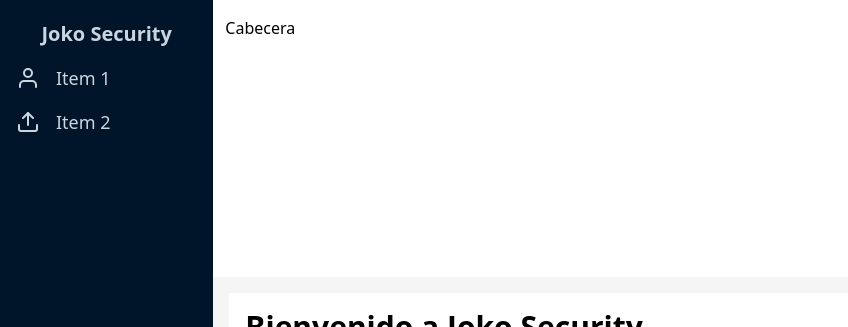
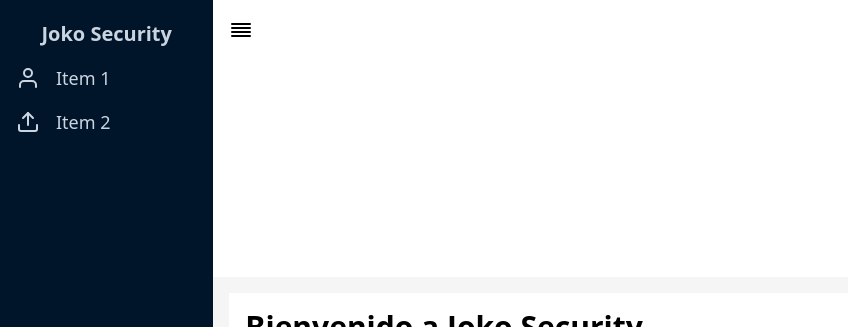
Before and after one commit to jokoframework/security-starter-react, a Next.js app: page / in a window 1280 px wide. Shown: the top 327 px of the page, without its empty margins (0-848 px from the left). Built offline with nearby package versions, Linux system fonts and the light colour scheme.

Commit message:
Agregar un icono al layout
Se agrego AlignJustify para el icono de colapsar la barra de navegacion

```diff
--- a/src/pages/index.tsx
+++ b/src/pages/index.tsx
@@ -2,7 +2,7 @@ import Head from 'next/head'
 import Image from 'next/image'
 import { Inter } from 'next/font/google'
 import styles from '@/styles/Home.module.css'
-import { User, Upload } from 'react-feather'
+import { User, Upload, AlignJustify } from 'react-feather'
 
 const inter = Inter({ subsets: ['latin'] })
 
@@ -31,8 +31,8 @@ export default function Home() {
           </li>
         </ul>
       </div>
-      <div className="max-sm:col-span-12 col-span-10 px-3 py-4">
-        <div>Cabecera</div>
+      <div className="max-sm:col-span-12 col-span-10 px-4 py-4">
+        <AlignJustify className="inline-block" />
       </div>
       <div className="row-span-3 max-sm:col-span-12 col-span-10 bg-neutral-100">
         <div className="m-4 p-4  h-screen bg-white">
```
